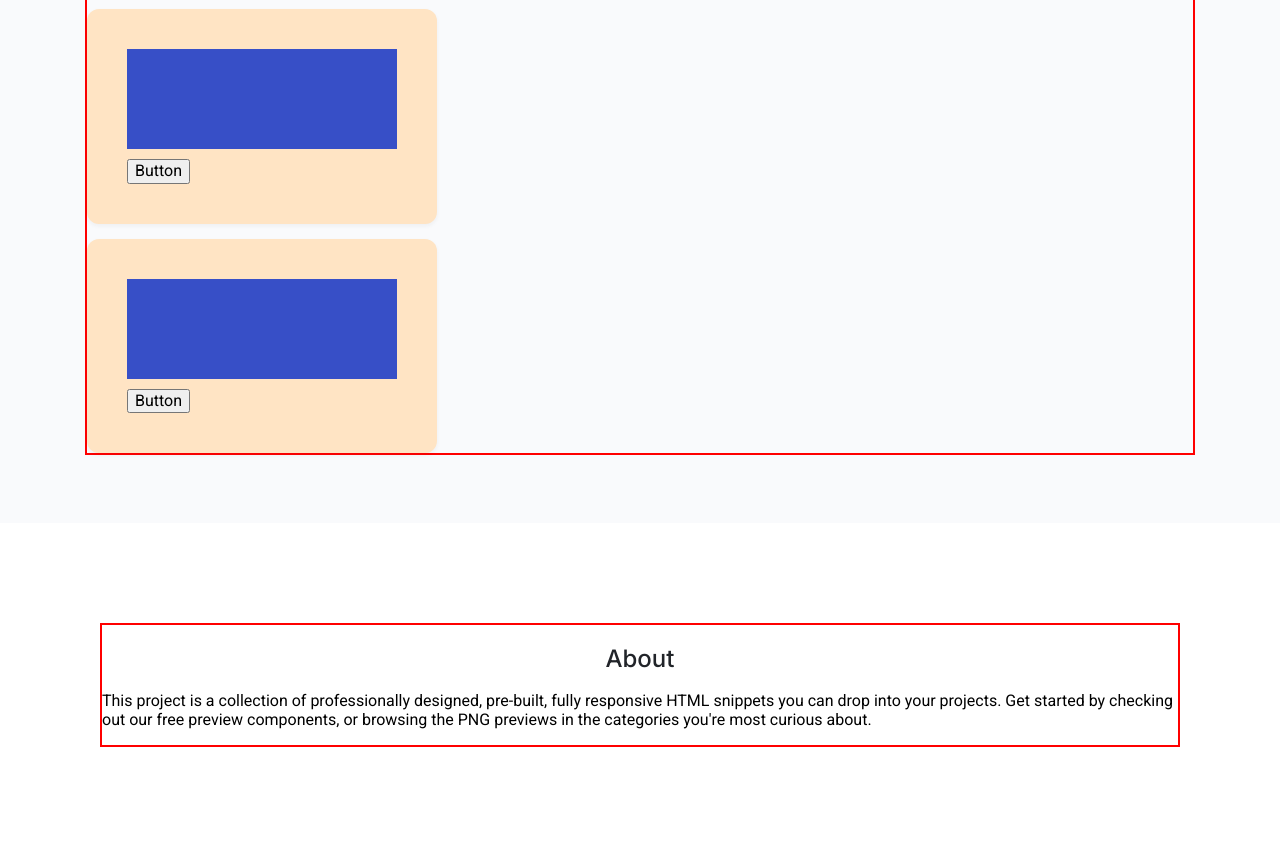
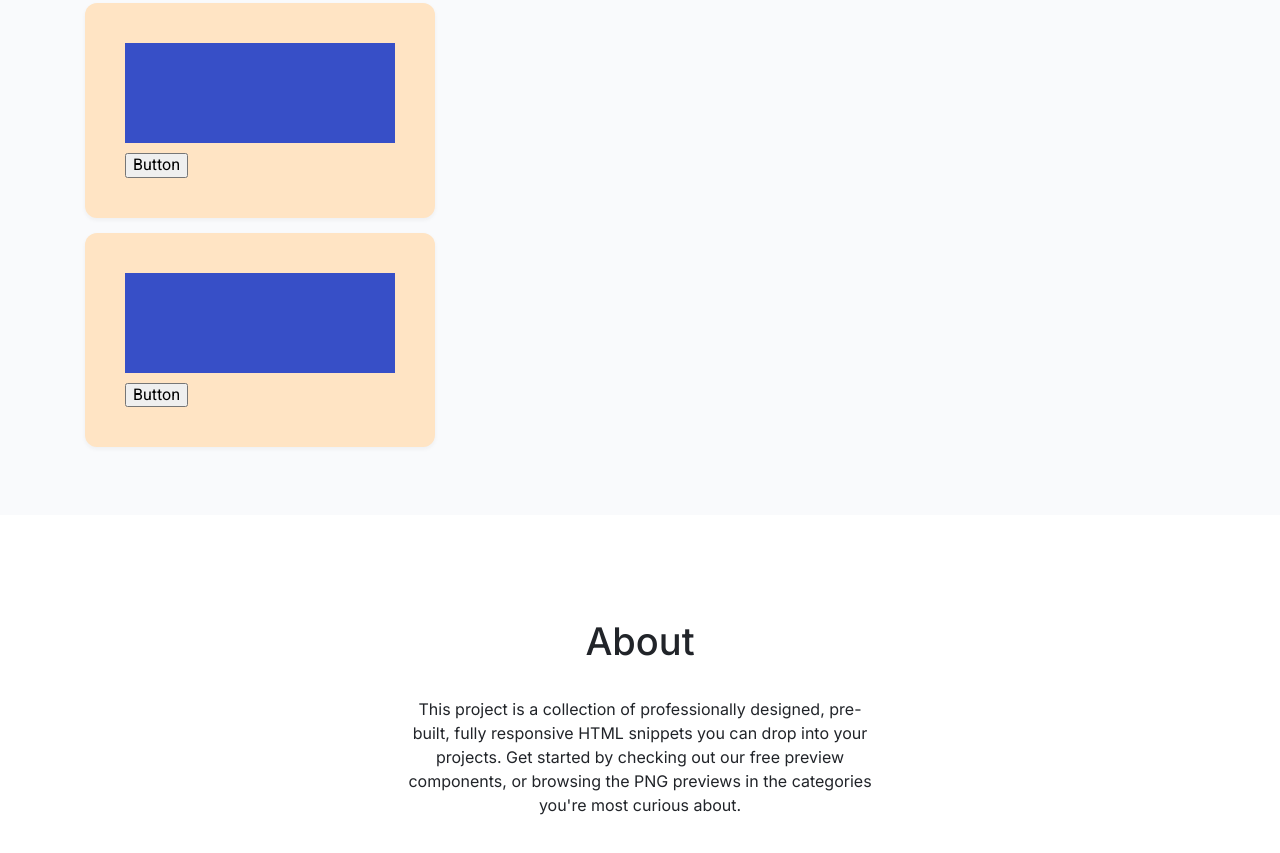
Before and after one commit to js-tasks-ru/htmlcss-20240216_akoesnikova, a website: page index.html in a window 1280 px wide. Shown: the part 653-1506 px from the top of the page. Drawn offline with nearby package versions, Linux system fonts and the light colour scheme.

Commit message:
changs from review

```diff
--- a/components/container/container.css
+++ b/components/container/container.css
@@ -1,6 +1,4 @@
 .container {
     max-width: 1110px;
     margin: 0 auto;
-    box-sizing: border-box;
-    border: 2px solid red;
 }
--- a/components/footer/footer.css
+++ b/components/footer/footer.css
@@ -1,16 +1,20 @@
 .footer {
-   background-color: #fff;
-   padding: 100px;
+   background-color: var(--white);
+   padding: 71px 400px 136px;
+   text-align: center;
+   color: var(--black);
 }
 
 .footer__title {
+    font-family: "Inter", sans-serif;
+    font-size: 38px;
     font-weight: 500;
-    font-family: "Inter", sans-serif;
-    color: var(--black);
-    text-align: center;
+    line-height: 48px;
 }
 
 .footer__text {
+    font-family: "Inter", sans-serif;
     font-size: 16px;
     font-weight: 400;
+    line-height: 24px;
 }
--- a/components/page/page.css
+++ b/components/page/page.css
@@ -1,5 +1,4 @@
 .page {
-    background-color: red;
     height: 100%;
     display: flex;
     flex-direction: column;
```
